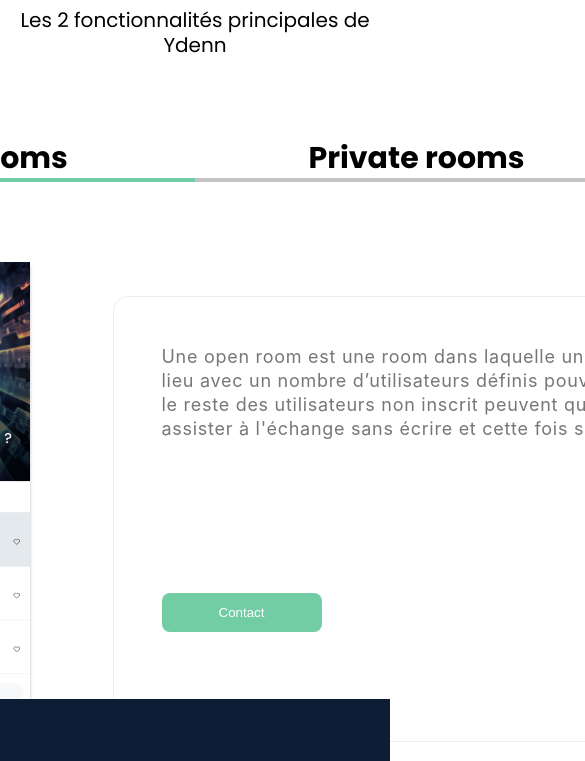
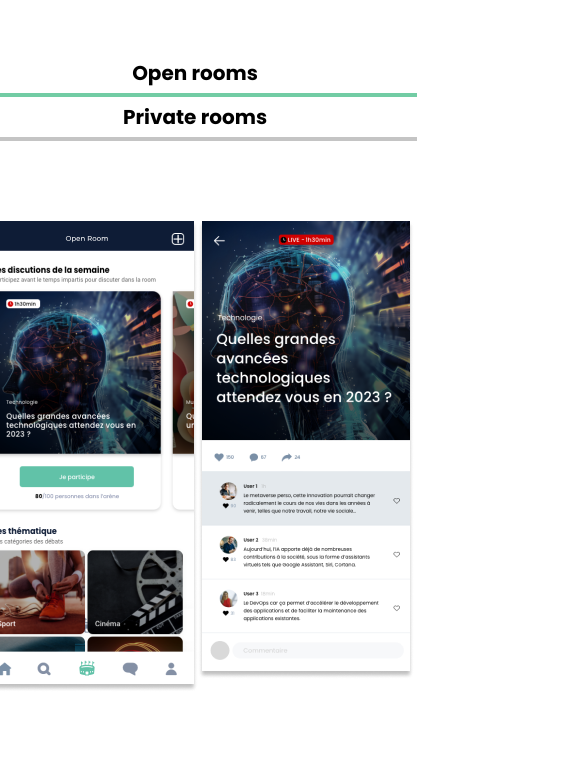
Before and after one commit to Antoinelc7/ydenn_landing_page, a website built with Vite: page index.html in a window 390 px wide. Shown: the part 3189-3950 px from the top of the page, 585 px wide, since content can reach past the window. Built offline with nearby package versions, Linux system fonts and the light colour scheme; a web font is replaced by a local one.

Commit message:
responsive of third section

```diff
--- a/style.css
+++ b/style.css
@@ -324,7 +324,7 @@ nav .contact svg {
   text-align: center;
   font-family: Poppins;
   font: 600 normal;
-  font-size: 40px;
+  font-size: clamp(24px, 4vw, 40px);
   line-height: 60px;
 }
 
@@ -338,7 +338,7 @@ nav .contact svg {
   font-family: Poppins;
   font-style: normal;
   font-weight: 400;
-  font-size: 20px;
+  font-size: clamp(16px, 3vw, 20px);
   line-height: 25px;
 }
 
@@ -362,7 +362,7 @@ nav .contact svg {
   text-align: center;
   font-family: Poppins;
   font: 600 normal;
-  font-size: 30px;
+  font-size: clamp(20px, 3vw, 30px);
   line-height: 40px;
   cursor: pointer;
 }
@@ -372,7 +372,7 @@ nav .contact svg {
   text-align: center;
   font-family: Poppins;
   font: 600 normal;
-  font-size: 30px;
+  font-size: clamp(20px, 3vw, 30px);
   line-height: 40px;
   cursor: pointer;
 }
@@ -425,7 +425,7 @@ nav .contact svg {
 .third-section .selector-container .selector-displayer-container .selector-texte-container .selector-texte{
   color: var(--black-gray-777, #777);
   font-family: Inter;
-  font-size: 18px;
+  font-size: clamp(16px, 2vw, 18px);
   font-style: normal;
   font-weight: 400;
   line-height: 24px;
@@ -445,6 +445,37 @@ nav .contact svg {
   background: #72CCA4;
   color: white;
   cursor: pointer;
+}
+
+@media screen and (max-width: 1250px){
+
+  .third-section{
+    height: auto;
+  }
+
+  .third-section .selector-container{
+    align-items: center;
+    justify-content: center;
+    width: 700px;
+    height: auto;
+  }
+
+  .third-section .selector-container .selector-wrapper{
+    flex-direction: column;
+  }
+
+  .third-section .selector-container .selector-displayer-container{
+    flex-direction: column;
+    align-items: center;
+  }
+
+  .third-section .selector-container .selector-displayer-container .selector-texte-container{
+    width: 80%;
+    height: 100%;
+    gap: 0px;
+    margin: 100px 0px 50px 0px;
+    padding: 48px;
+  }
 }
 
 #fourth-section{
```
